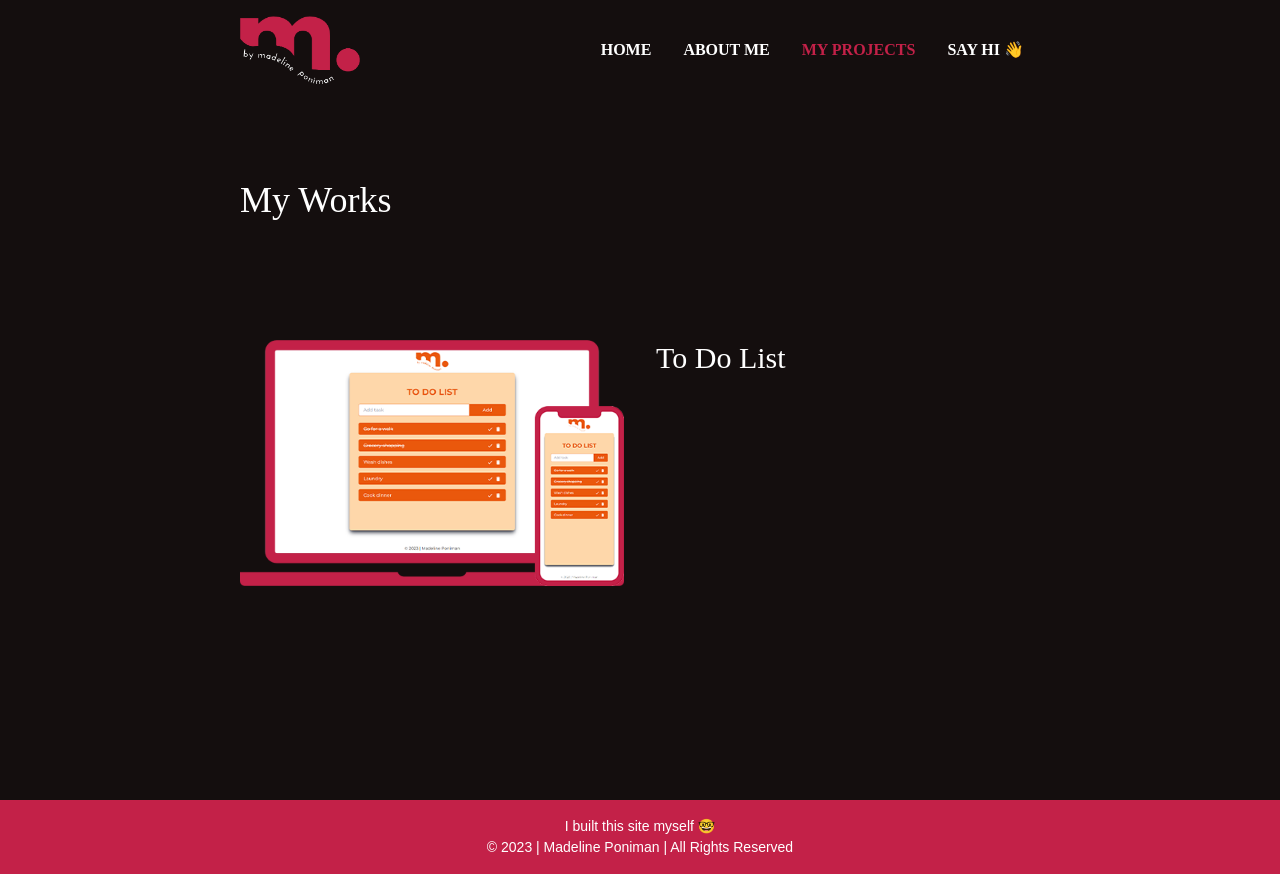
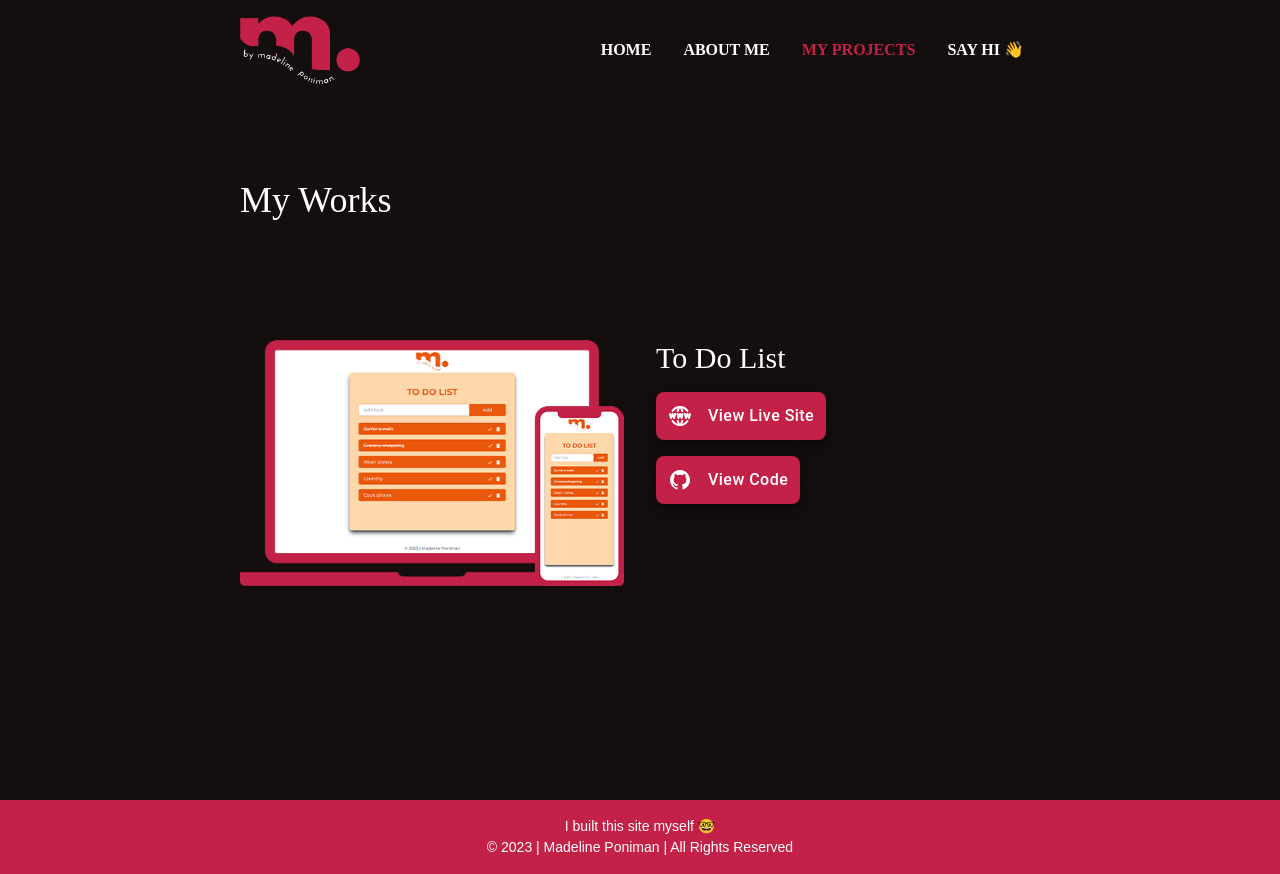
Before and after one commit to joanmadeline/portfolio, a React (Create React App) app: page /projects in a window 1280 px wide. Built offline with nearby package versions, Linux system fonts and the light colour scheme.

Commit message:
created CTA component

```diff
--- /dev/null
+++ b/src/components/CTA.js
@@ -0,0 +1,44 @@
+import * as React from "react";
+import Box from "@mui/material/Box";
+import Fab from "@mui/material/Fab";
+// import NavigationIcon from "@mui/icons-material/Navigation";
+// import NearMeIcon from "@mui/icons-material/NearMe";
+// import { Icon } from "@mui/material";
+
+export default function FloatingActionButtonExtendedSize(props) {
+  const text = props.text;
+  const url = props.url;
+  const icon = props.icon;
+  const redirect = () => {
+    window.open(url, "_blank"); // Open the URL in a new tab
+  };
+
+  return (
+    <Box sx={{ marginTop: "1rem", "& > :not(style)": { m: 0, px: 1.5 } }}>
+      <Fab
+        onClick={redirect}
+        variant="extended"
+        // size="small"
+        aria-label="add"
+        sx={{
+          backgroundColor: "#c32148",
+          transition: "0.5s",
+          color: "#ffffff",
+          fontSize: "1rem",
+          lineHeight: "1",
+          textTransform: "none",
+          borderRadius: "0.5rem",
+          zIndex: "0",
+          "&:hover": {
+            backgroundColor: "#ffffff",
+            color: "#c32148",
+          },
+        }}
+      >
+        {/* <Icon sx={{ mr: 1 }} /> */}
+        <span className="text-2xl mr-4">{icon}</span>
+        {text}
+      </Fab>
+    </Box>
+  );
+}
--- /dev/null
+++ b/src/components/project.js
@@ -0,0 +1,26 @@
+import React from 'react';
+import CTA from './CTA';
+import './project.css';
+import { BiLogoGithub } from "react-icons/bi";
+import { TbWorldWww } from "react-icons/tb";
+
+const Project = (props) => {
+
+    const screenshot = props.screenshot;
+    const name = props.name;
+    const url = props.url;
+    const github = props.github;
+
+    return (
+        <div className="grid grid-cols-1 md:grid-cols-2 gap-8">
+            <a href={url} target="blank"><img src={screenshot} alt="To Do List Desktop" className="w-96 m-auto md:m-0" /></a>
+            <div className="text-center md:text-left">
+                <h2 className="project-title">{name}</h2>
+                <CTA url={url} icon={<TbWorldWww/>} text="View Live Site" />
+                <CTA url={github} icon={<BiLogoGithub/>} text="View Code" />
+            </div>
+        </div>
+    )
+}
+
+export default Project;
--- a/src/pages/home.js
+++ b/src/pages/home.js
@@ -3,7 +3,7 @@ import React from "react";
 import './home.css';
 import ToolingItem from "../components/ToolingItem";
 import { FaReact, FaHtml5, FaCss3Alt } from "react-icons/fa";
-import { BiLogoJavascript, BiLogoJquery, BiLogoGithub } from "react-icons/bi"
+import { BiLogoJavascript, BiLogoJquery, BiLogoGithub } from "react-icons/bi";
 import { SiRubyonrails, SiAdobephotoshop } from "react-icons/si";
 
 const About = () => {
--- a/src/pages/projects.js
+++ b/src/pages/projects.js
@@ -1,6 +1,7 @@
 import React from "react";
+import Project from "../components/project";
 import ToDoList from '../assets/to-do-list.png';
-import './project.css';
+
 // import ToDoListMobile from '../assets/to-do-list-mobile.png';
 
 const Projects = () => {
@@ -15,12 +16,7 @@ const Projects = () => {
                 </div>
 
                 <div className="container m-auto px-10 py-10 sm:px-10 md:px-12 lg:px-24 xl:px-60">
-                    <div className="grid grid-cols-1 md:grid-cols-2 gap-8">
-                        <img src={ToDoList} alt="To Do List Desktop" className="w-96 m-auto md:m-0" />
-                        <div className="text-center md:text-left">
-                            <h2 className="project-title">To Do List</h2>
-                        </div>
-                    </div>
+                    <Project screenshot={ToDoList} name="To Do List" url="https://to-do-list-joanmadeline.vercel.app/" github="https://github.com/joanmadeline/to-do-list" />
                 </div>
             </div>
         </div>
```
Also changed, not shown: src/components/project.css (renamed from src/pages/project.css).
